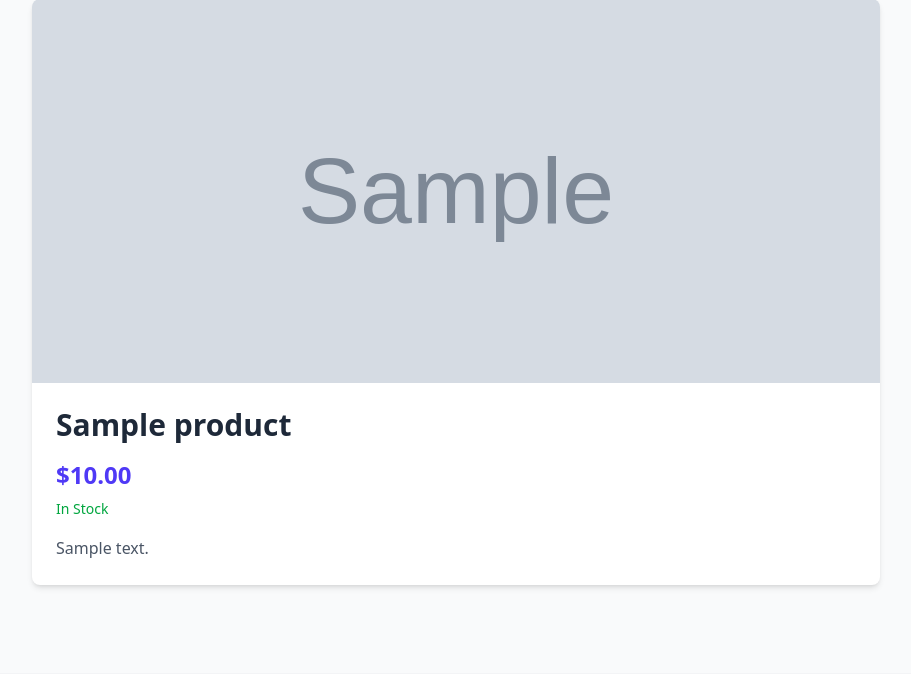
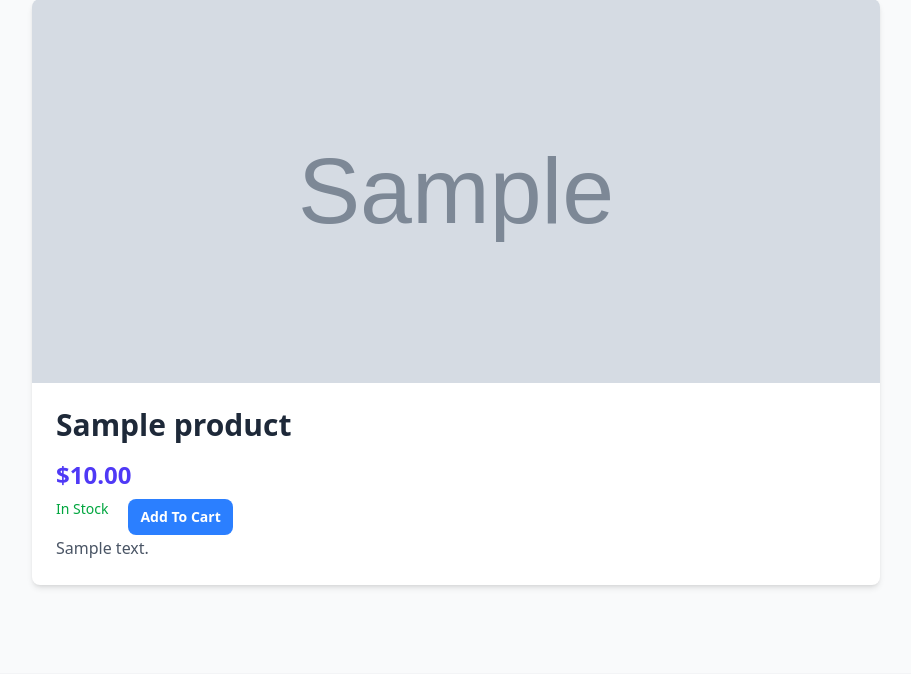
Before and after one commit to Sawjal-sikder/ecom_PD_128, a Django app: a page that uses home/templates/product_details.html in a window 1280 px wide. Shown: the part 159-833 px from the top of the page, without its empty margins (184-1095 px from the left). Run offline with Django 5.2, Linux system fonts and the light colour scheme; tables that the repository leaves empty hold one stand-in row (values such as "Sample post"); grey boxes marked "Sample" are stand-in pictures.

Commit message:
cart section

```diff
--- a/home/admin.py
+++ b/home/admin.py
@@ -14,3 +14,7 @@ class ProductAdmin(admin.ModelAdmin):
     list_filter = ('category', 'is_available', 'created_at')
     search_fields = ('name', 'description')
     prepopulated_fields = {'slug': ('name',)}
+
+@admin.register(Cart)
+class CartAdmin(admin.ModelAdmin):
+    list_display = ('user', 'product', 'quantity', 'added_at',)
--- a/home/models.py
+++ b/home/models.py
@@ -24,3 +24,19 @@ class Product(models.Model):
 
     def __str__(self):
         return self.name
+
+
+
+class Cart(models.Model):
+    user = models.ForeignKey('auth.User', on_delete=models.CASCADE, related_name='cart')
+    product = models.ForeignKey(Product, on_delete=models.CASCADE, related_name='cart_items')
+    quantity = models.PositiveIntegerField(default=1)
+    added_at = models.DateTimeField(auto_now_add=True)
+
+    def __str__(self):
+        return f"{self.user.username}'s cart"
+
+
+    @property
+    def total_price(self):
+        return self.product.price * self.quantity
--- a/home/templates/product_details.html
+++ b/home/templates/product_details.html
@@ -14,6 +14,7 @@
 
                         <p class="text-2xl text-indigo-600 font-semibold mb-2">${{ product.price }}</p>
 
+                        <div class="flex gap-x-5 items-center">
                               <p class="text-sm mb-4">
                                     {% if product.is_available %}
                                     <span class="text-green-600 font-medium">In Stock</span>
@@ -21,6 +22,9 @@
                                     <span class="text-red-600 font-medium">Out of Stock</span>
                                     {% endif %}
                               </p>
+                              <p onclick="location.href='{% url 'add_to_cart' product.id %}'" class="text-sm font-bold text-white bg-blue-500 px-3 py-2 rounded-lg cursor-pointer">
+                                    Add To Cart
+                                </p>                        </div>
 
                         <p class="text-gray-600 leading-relaxed">{{ product.description }}</p>
                   </div>
--- a/home/urls.py
+++ b/home/urls.py
@@ -4,4 +4,5 @@ urlpatterns = [
     path('', home, name='home'),
     path('product/details/<slug:slug>/', product_details, name='product_details'),
     path('search/procducts/', search_procducts, name='search_procducts'),
+    path('add/to/cart/<int:id>/', add_to_cart, name='add_to_cart'),
 ]
--- a/home/views.py
+++ b/home/views.py
@@ -1,4 +1,4 @@
-from django.shortcuts import render, get_object_or_404
+from django.shortcuts import render, get_object_or_404, redirect
 from .models import *
 
 # Create your views here.
@@ -28,3 +28,21 @@ def search_procducts(request):
             }
             return render(request, 'home.html', context)
       return render(request, 'home.html')
+
+
+def add_to_cart(request, id):
+    product = get_object_or_404(Product, id=id)
+
+    # Check if this product is already in the user's cart
+    cart_item, created = Cart.objects.get_or_create(
+        user=request.user,
+        product=product,
+        defaults={'quantity': 1}
+    )
+
+    if not created:
+        # If already exists, increase quantity
+        cart_item.quantity += 1
+        cart_item.save()
+
+    return redirect('home')
```
Also changed, not shown: home/migrations/0002_cart.py (added). Lines whose indentation alone changed are shown as unchanged.
